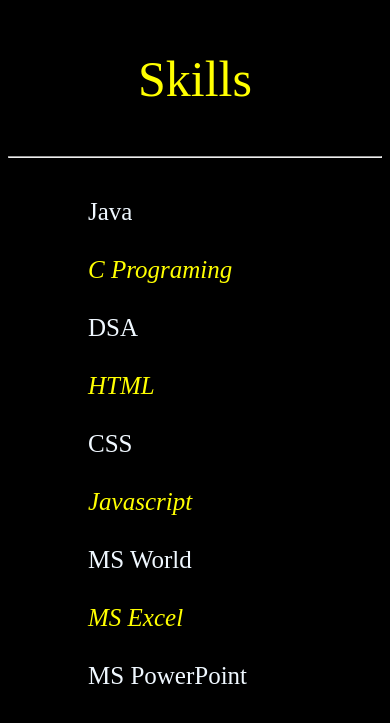
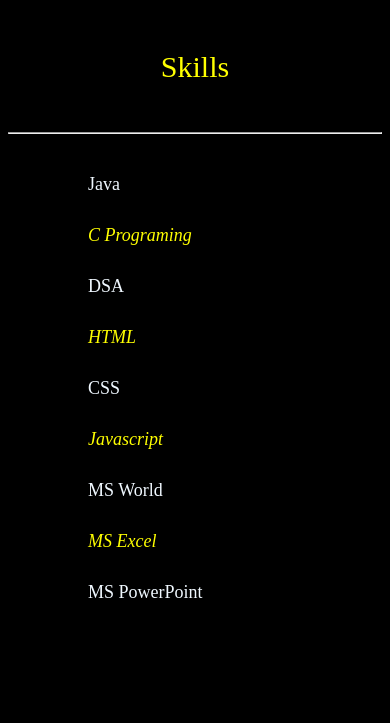
Before and after one commit to Kadrunnisha/portfolio, a plain HTML site: page skills.html in a window 390 px wide. Drawn offline with Linux system fonts and the light colour scheme.

Commit message:
Update d6.css

```diff
--- a/d6.css
+++ b/d6.css
@@ -26,3 +26,12 @@ body{
     margin-bottom: 30px;
     font-style: oblique;
 }
+@media screen and (max-width:500px) {
+    #x1{
+    font-size: 30px;
+
+    }
+    .c1,.c2{
+        font-size: 18px;
+    }
+}
```
